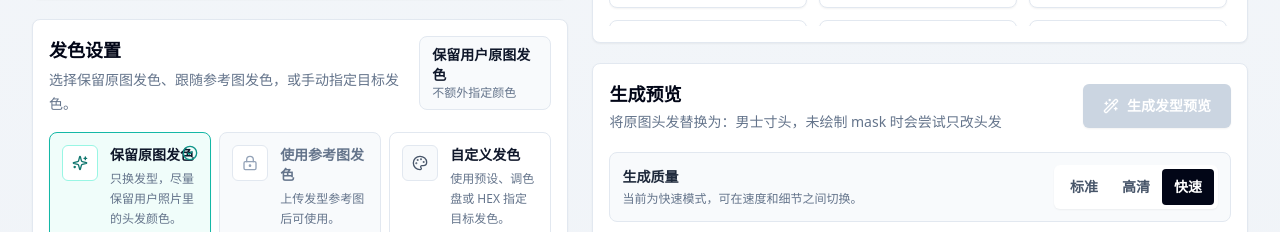
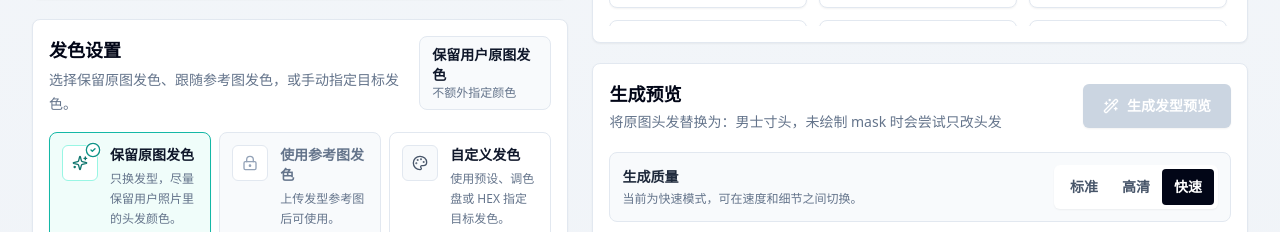
Before and after one commit to aguilarvladimir449-boop/ai-hairstyle-mvp, a Next.js app: page / in a window 1280 px wide. Shown: the part 1260-1492 px from the top of the page. Built offline with nearby package versions, Linux system fonts and the light colour scheme.

Commit message:
Fix hair color source check badge overlap

```diff
--- a/components/HairColorPicker.tsx
+++ b/components/HairColorPicker.tsx
@@ -95,13 +95,16 @@ export function HairColorPicker({
               <div className="flex items-start gap-3">
                 <span
                   className={clsx(
-                    "flex h-9 w-9 shrink-0 items-center justify-center rounded-md border",
+                    "relative flex h-9 w-9 shrink-0 items-center justify-center rounded-md border",
                     selected && "border-teal-200 bg-white text-teal-700",
                     !selected && !disabled && "border-slate-200 bg-slate-50 text-slate-600",
                     disabled && "border-slate-200 bg-white text-slate-400"
                   )}
                 >
                   {disabled ? <LockKeyhole className="h-4 w-4" aria-hidden="true" /> : <Icon className="h-4 w-4" aria-hidden="true" />}
+                  {selected ? (
+                    <CheckCircle2 className="absolute -right-1 -top-1 h-4 w-4 rounded-full bg-white text-teal-600" aria-hidden="true" />
+                  ) : null}
                 </span>
                 <span className="min-w-0">
                   <span className={clsx("block text-sm font-semibold", disabled ? "text-slate-500" : "text-slate-900")}>{option.label}</span>
@@ -110,7 +113,6 @@ export function HairColorPicker({
                   </span>
                 </span>
               </div>
-              {selected ? <CheckCircle2 className="absolute right-3 top-3 h-4 w-4 text-teal-600" aria-hidden="true" /> : null}
             </button>
           );
         })}
```
